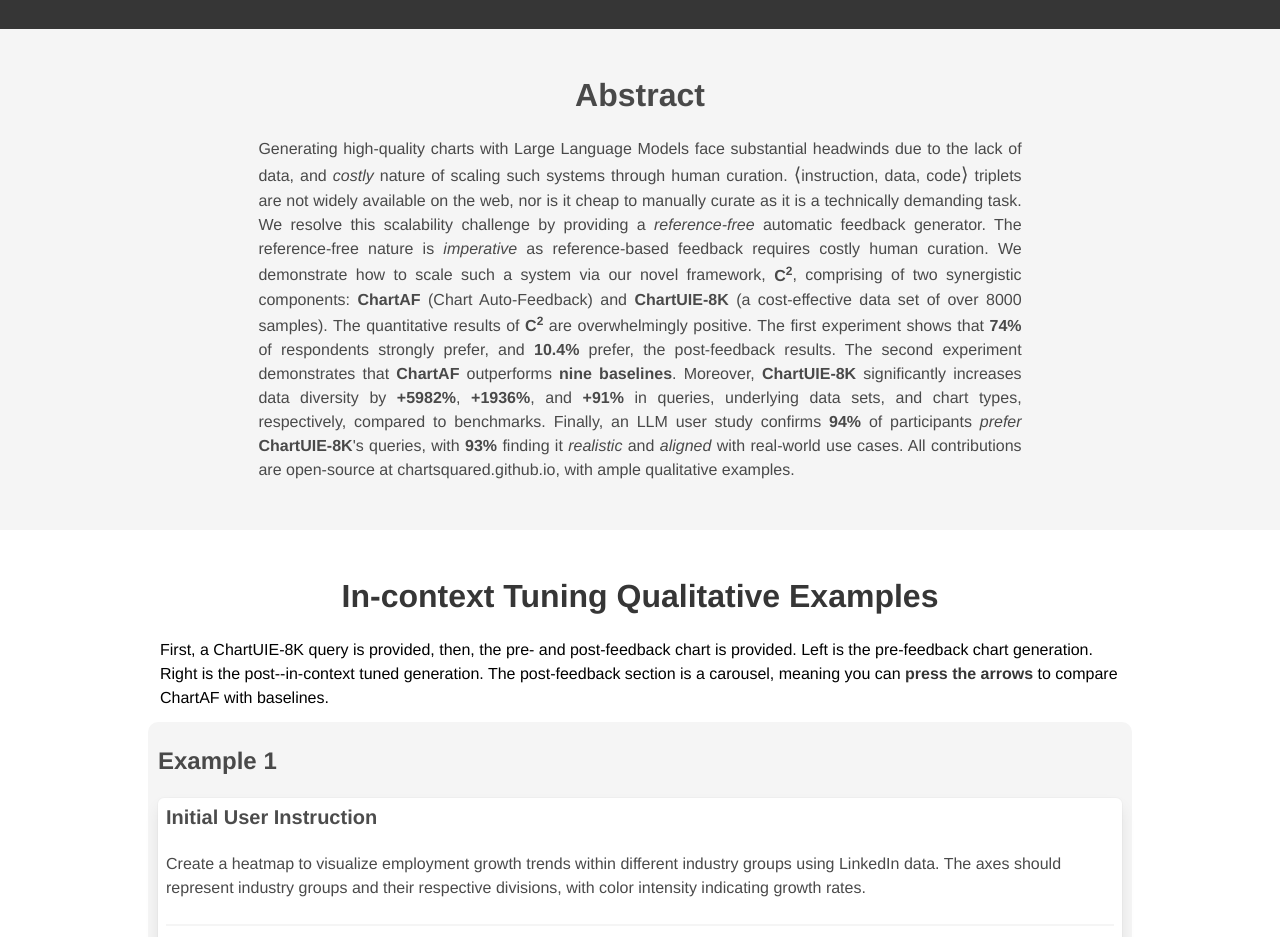
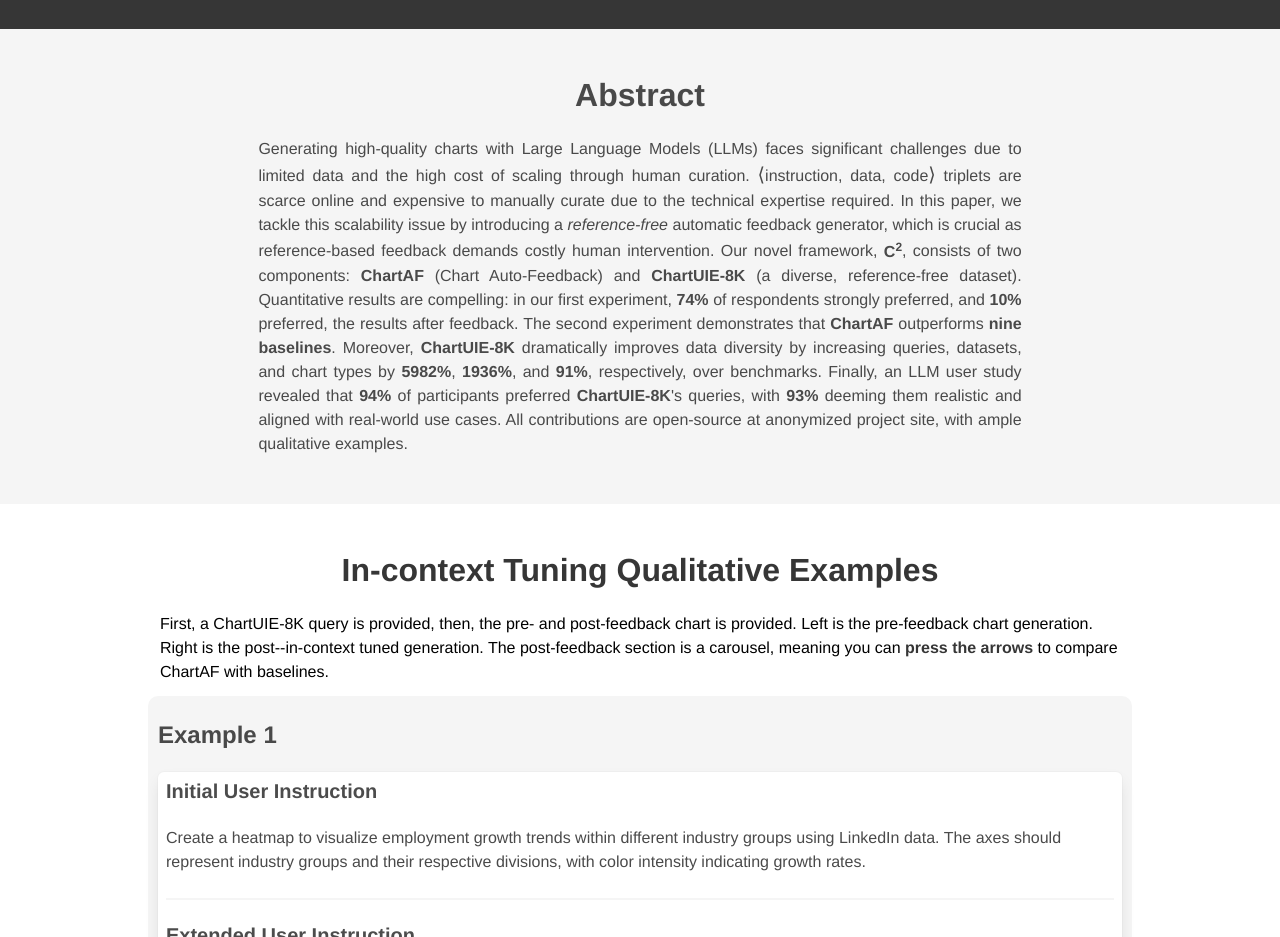
Before and after one commit to chartsquared/chartsquared.github.io, a plain HTML site: page index.html in a window 1280 px wide. Shown: the part 800-1737 px from the top of the page. Drawn offline with nearby package versions, Linux system fonts and the light colour scheme; some icons are missing; a web font is replaced by a local one.

Commit message:
update: abs

```diff
--- a/index.html
+++ b/index.html
@@ -289,14 +289,18 @@
             <h2 class="title is-3 has-text-weight-bold">Abstract</h2>
             <div class="content has-text-justified">
               <p>
-                Generating high-quality charts with Large Language Models face substantial headwinds due to the lack of data, and <em>costly</em> nature of scaling such systems through human curation.
-                <span style="font-size: 1.2em;">&lang;</span>instruction, data, code<span style="font-size: 1.2em;">&rang;</span> triplets are not widely available on the web, nor is it cheap to manually curate as it is a technically demanding task. We resolve this scalability challenge by providing a <em>reference-free</em> automatic feedback generator. The reference-free nature is <em>imperative</em> as reference-based feedback requires costly human curation. We demonstrate how to scale such a system via our novel framework,
-                <strong><span style="font-variant: small-caps;">C<sup>2</sup></span></strong>, comprising of two synergistic components: <strong>ChartAF</strong> (Chart Auto-Feedback) and <strong>ChartUIE-8K</strong> (a cost-effective data set of over 8000 samples). The quantitative results of <strong><span style="font-variant: small-caps;">C<sup>2</sup></span></strong> are overwhelmingly positive. The first experiment shows that
-                <strong>74%</strong> of respondents strongly prefer, and <strong>10.4%</strong> prefer, the post-feedback results. The second experiment demonstrates that <strong>ChartAF</strong> outperforms <strong>nine baselines</strong>. Moreover,
-                <strong>ChartUIE-8K</strong> significantly increases data diversity by <strong>+5982%</strong>, <strong>+1936%</strong>, and <strong>+91%</strong> in queries, underlying data sets, and chart types, respectively, compared to benchmarks.
-                Finally, an LLM user study confirms <strong>94%</strong> of participants <em>prefer</em> <strong>ChartUIE-8K</strong>'s queries, with <strong>93%</strong> finding it <em>realistic</em> and <em>aligned</em> with real-world use cases. All contributions are open-source at
-                <a href="http://chartsquared.github.io" target="_blank">chartsquared.github.io</a>, with ample qualitative examples.
+                Generating high-quality charts with Large Language Models (LLMs) faces significant challenges due to limited data and the high cost of scaling through human curation.
+                <span style="font-size: 1.2em;">&lang;</span>instruction, data, code<span style="font-size: 1.2em;">&rang;</span> triplets are scarce online and expensive to manually curate due to the technical expertise required. In this paper, we tackle this scalability issue by introducing a
+                <em>reference-free</em> automatic feedback generator, which is crucial as reference-based feedback demands costly human intervention. Our novel framework,
+                <strong><span style="font-variant: small-caps;">C<sup>2</sup></span></strong>, consists of two components: <strong>ChartAF</strong> (Chart Auto-Feedback) and
+                <strong>ChartUIE-8K</strong> (a diverse, reference-free dataset). Quantitative results are compelling: in our first experiment, <strong>74%</strong> of respondents strongly preferred, and
+                <strong>10%</strong> preferred, the results after feedback. The second experiment demonstrates that <strong>ChartAF</strong> outperforms <strong>nine baselines</strong>.
+                Moreover, <strong>ChartUIE-8K</strong> dramatically improves data diversity by increasing queries, datasets, and chart types by <strong>5982%</strong>,
+                <strong>1936%</strong>, and <strong>91%</strong>, respectively, over benchmarks. Finally, an LLM user study revealed that <strong>94%</strong> of participants preferred
+                <strong>ChartUIE-8K</strong>'s queries, with <strong>93%</strong> deeming them realistic and aligned with real-world use cases. All contributions are open-source at
+                <a href="http://chartsquared.github.io" target="_blank">anonymized project site</a>, with ample qualitative examples.
               </p>
+
             </div>
           </div>
         </div>
```
